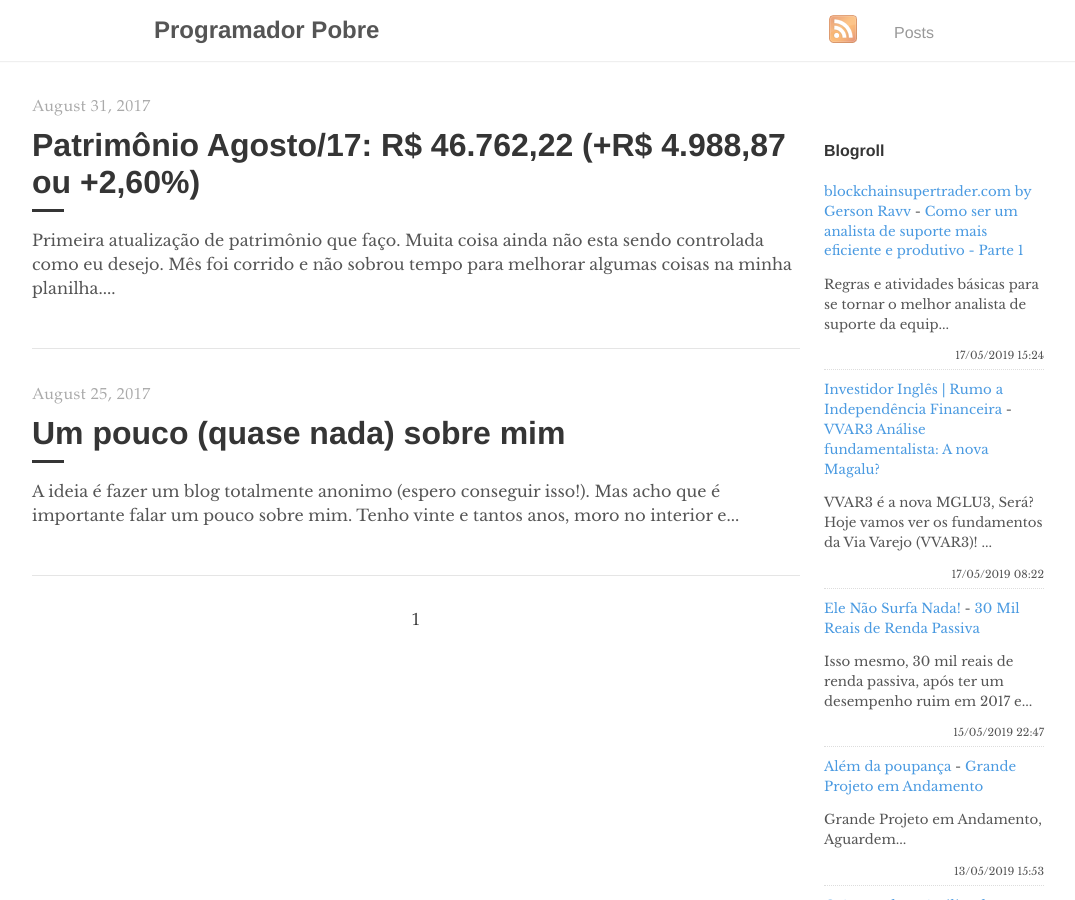
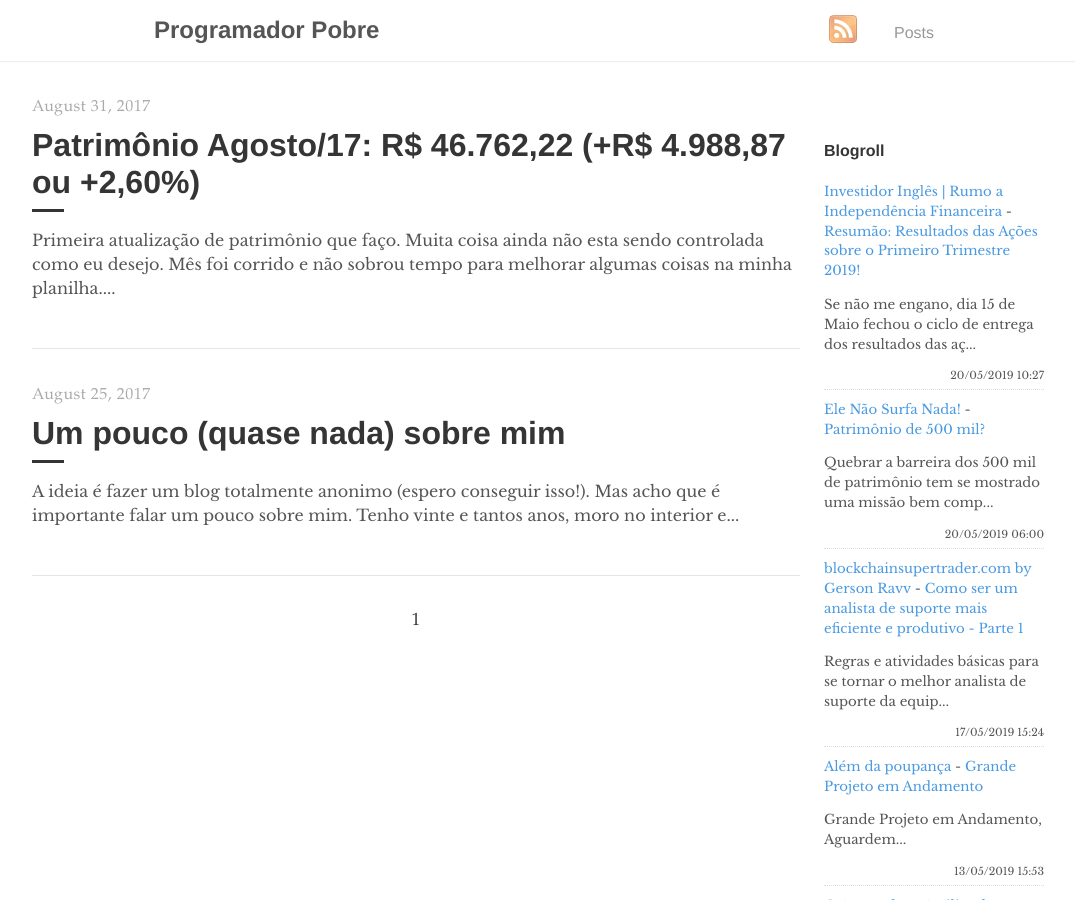
Before and after one commit to programadorpobre/programadorpobre.github.io, a Jekyll site: the page built from index.html, in a window 1280 px wide and 900 px high. Shown: the whole window, without its empty margins (96-1171 px from the left). Built offline with Jekyll 4.4.1, drawn with Linux system fonts in a browser that asks for light colours; the list of posts is cut into pages by our own code; comment, search, counter and statistics services are not loaded.

Commit message:
[ci skip] travis #653

```diff
--- a/_includes/feed-entries.html
+++ b/_includes/feed-entries.html
@@ -1,17 +1,17 @@
+<div class="feed-entry">
+    <a class="feed-entry-site-name" href="https://www.investidoringles.com/">Investidor Inglês | Rumo a Independência Financeira</a> - <a class="feed-entry-title" href="https://www.investidoringles.com/2019/05/resumo-resultados-primeiro-trimestre-2019.html">Resumão: Resultados das Ações sobre o Primeiro Trimestre 2019!</a>
+    <p class="feed-entry-summary">Se não me engano, dia 15 de Maio fechou o ciclo de entrega dos resultados das aç...</p>
+    <time datetime="2019-05-20T10:27:00.001-03:00">20/05/2019 10:27</time>
+</div>
+<div class="feed-entry">
+    <a class="feed-entry-site-name" href="https://elenaosurfanada.blogspot.com/">Ele Não Surfa Nada!</a> - <a class="feed-entry-title" href="https://elenaosurfanada.blogspot.com/2019/05/patrimonio-de-500-mil.html">Patrimônio de 500 mil?</a>
+    <p class="feed-entry-summary">Quebrar a barreira dos 500 mil de patrimônio tem se mostrado uma missão bem comp...</p>
+    <time datetime="2019-05-20T06:00:00.000-03:00">20/05/2019 06:00</time>
+</div>
 <div class="feed-entry">
     <a class="feed-entry-site-name" href="http://www.blockchainsupertrader.com/">blockchainsupertrader.com by Gerson Ravv</a> - <a class="feed-entry-title" href="http://www.blockchainsupertrader.com/2019/05/como-ser-um-analista-de-suporte-mais.html">Como ser um analista de suporte mais eficiente e produtivo - Parte 1</a>
     <p class="feed-entry-summary">Regras e atividades básicas para se tornar o melhor analista de suporte da equip...</p>
     <time datetime="2019-05-17T15:24:00.000-03:00">17/05/2019 15:24</time>
-</div>
-<div class="feed-entry">
-    <a class="feed-entry-site-name" href="https://www.investidoringles.com/">Investidor Inglês | Rumo a Independência Financeira</a> - <a class="feed-entry-title" href="https://www.investidoringles.com/2019/05/vvar3-analise-fundamentalista.html">VVAR3 Análise fundamentalista: A nova Magalu?</a>
-    <p class="feed-entry-summary">VVAR3 é a nova MGLU3, Será?Hoje vamos ver os fundamentos da Via Varejo (VVAR3)! ...</p>
-    <time datetime="2019-05-17T08:22:00.000-03:00">17/05/2019 08:22</time>
-</div>
-<div class="feed-entry">
-    <a class="feed-entry-site-name" href="https://elenaosurfanada.blogspot.com/">Ele Não Surfa Nada!</a> - <a class="feed-entry-title" href="https://elenaosurfanada.blogspot.com/2019/05/30-mil-reais-de-renda-passiva.html">30 Mil Reais de Renda Passiva</a>
-    <p class="feed-entry-summary">Isso mesmo, 30 mil reais de renda passiva, após ter um desempenho ruim em 2017 e...</p>
-    <time datetime="2019-05-15T22:47:00.000-03:00">15/05/2019 22:47</time>
 </div>
 <div class="feed-entry">
     <a class="feed-entry-site-name" href="https://alemdapoupanca.blogspot.com/">Além da poupança</a> - <a class="feed-entry-title" href="https://alemdapoupanca.blogspot.com/2019/05/grande-projeto-em-andamento.html">Grande Projeto em Andamento</a>
```
